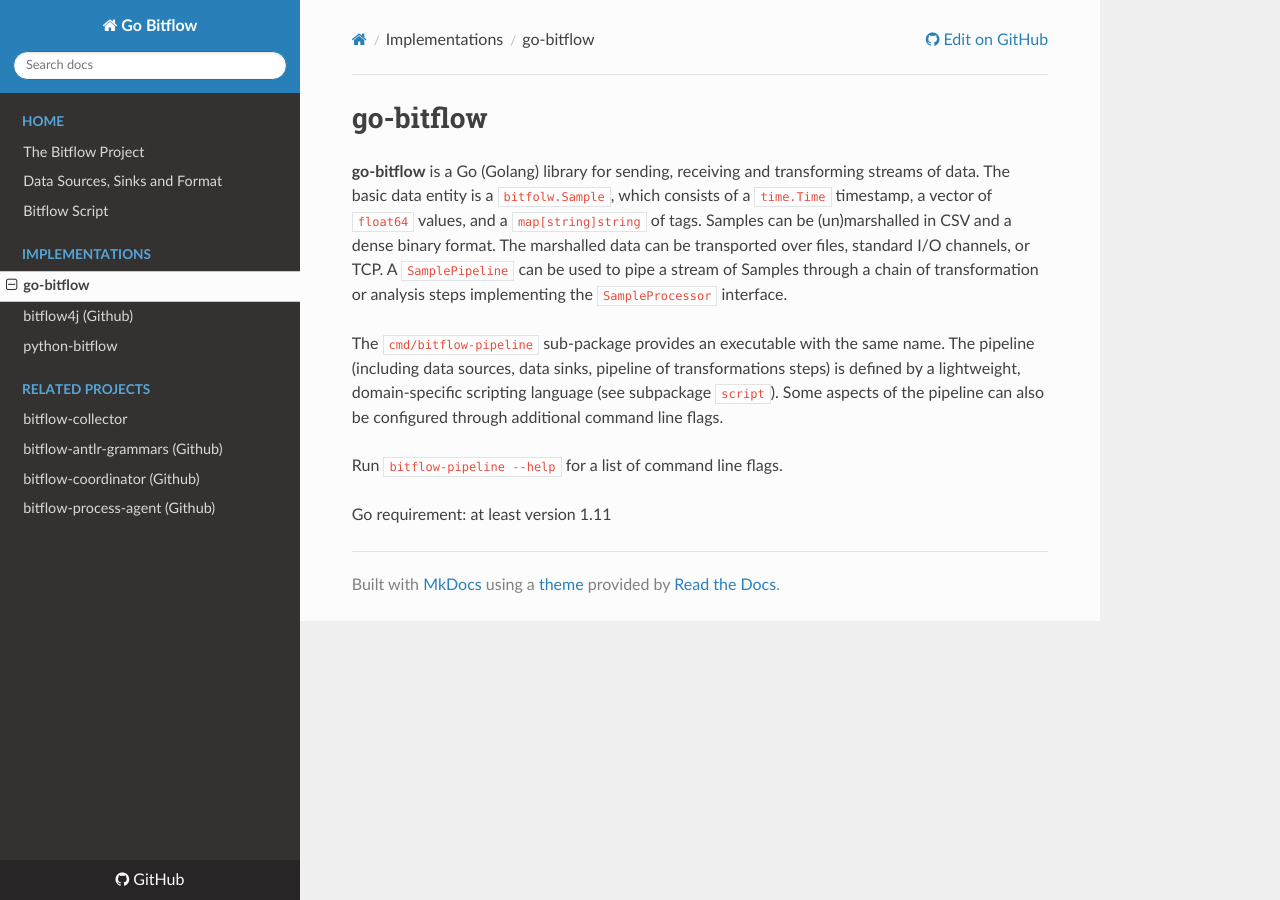
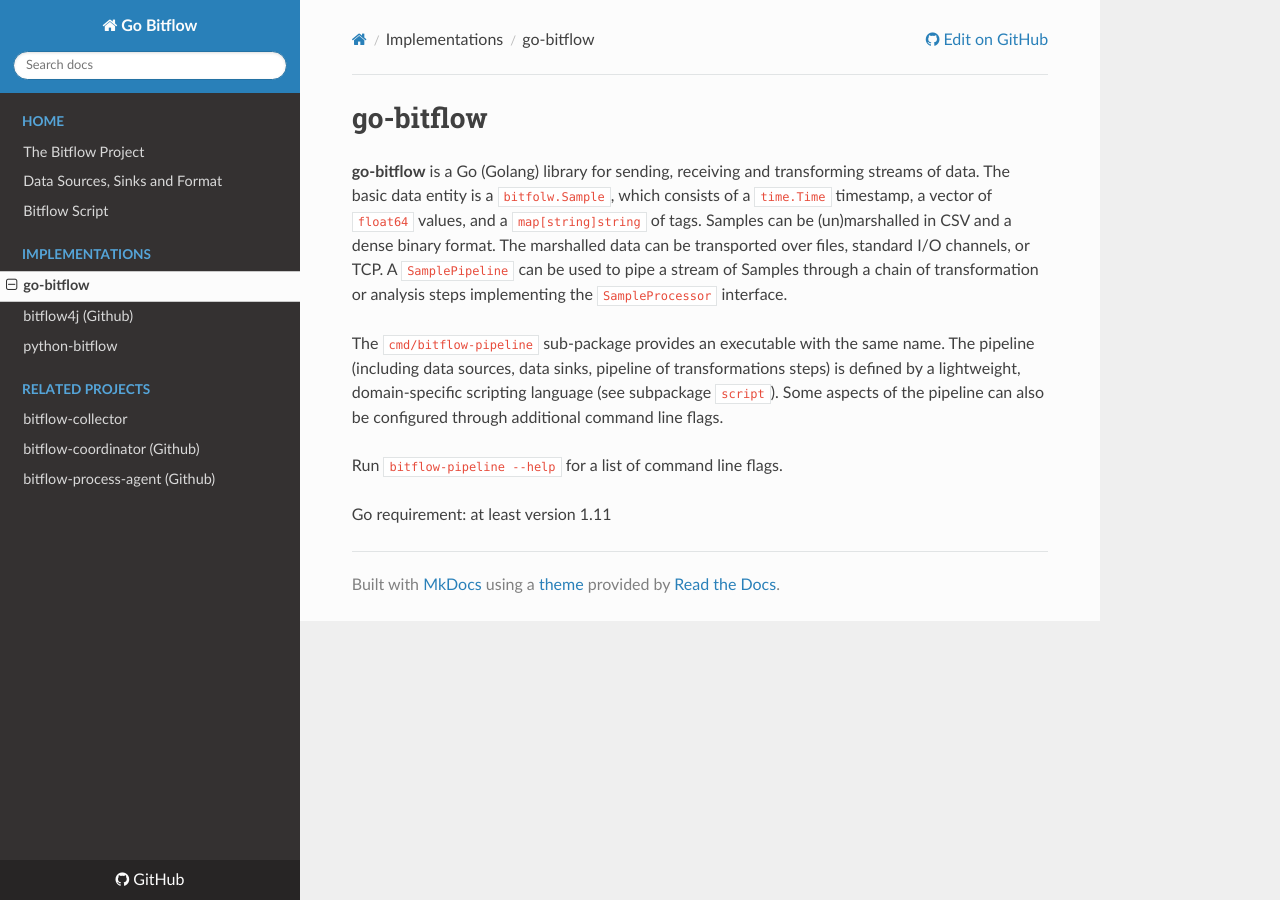
Before and after one commit to bitflow-stream/go-bitflow, an MkDocs documentation site: the page built from docs/index.md, in a window 1280 px wide. Built offline with MkDocs 1.6.1, drawn with Linux system fonts in a browser that asks for light colours; nearby versions of some CDN libraries.

Commit message:
removed nav item

```diff
--- a/mkdocs.yml
+++ b/mkdocs.yml
@@ -21,6 +21,5 @@ nav:
         - python-bitflow: "https://bitflow.readthedocs.io/projects/go-bitflow/en/latest/"
     - Related Projects:
         - bitflow-collector: "https://bitflow.readthedocs.io/projects/go-bitflow-collector/en/latest/"
-        - bitflow-antlr-grammars (Github): "https://github.com/bitflow-stream/antlr-grammars"
         - bitflow-coordinator (Github): "https://github.com/bitflow-stream/bitflow-coordinator"
         - bitflow-process-agent (Github): "https://github.com/bitflow-stream/bitflow-process-agent"
```
